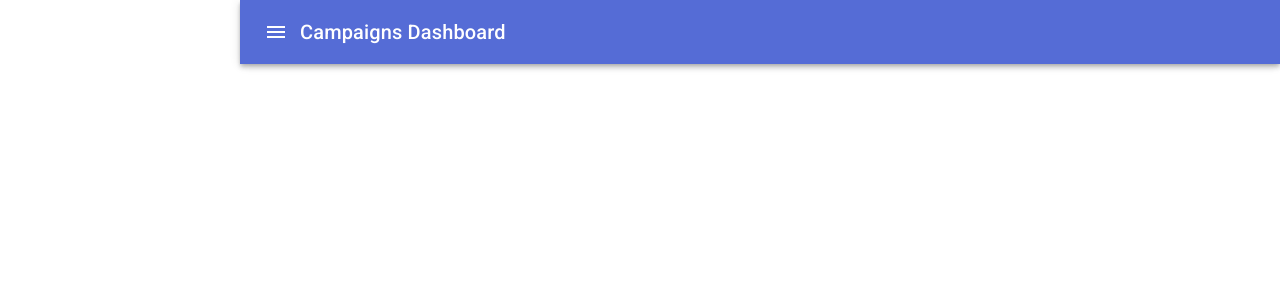
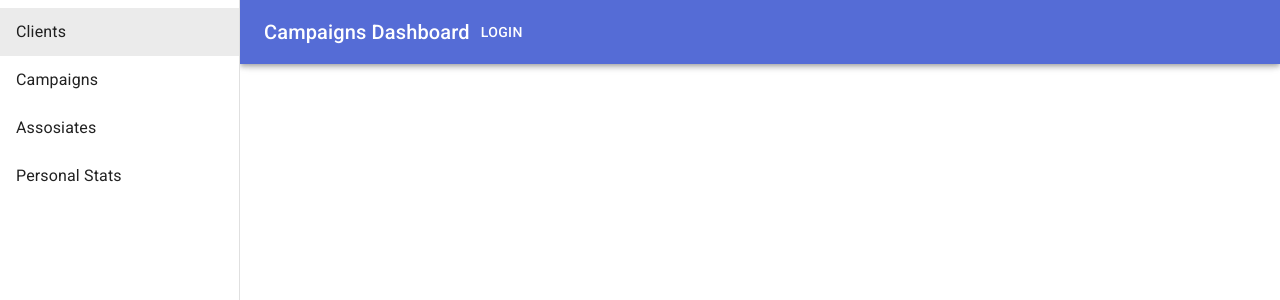
Before and after one commit to Jhon-Idrovo/campaigns-dashboard, a Next.js app: page /panel in a window 1280 px wide. Shown: the top 300 px of the page. Built offline with nearby package versions, Linux system fonts and the light colour scheme.

Commit message:
sidebar working, starting funcionality

```diff
--- a/pages/panel.tsx
+++ b/pages/panel.tsx
@@ -12,11 +12,14 @@
 import MenuIcon from "@material-ui/icons/Menu";
 import Toolbar from "@material-ui/core/Toolbar";
 import Typography from "@material-ui/core/Typography";
+import Button from "@material-ui/core/Button";
 //drawer
 import List from "@material-ui/core/List";
 import ListItem from "@material-ui/core/ListItem";
 import ListItemText from "@material-ui/core/ListItemText";
 
+import Drawer from "@material-ui/core/Drawer";
+import Hidden from "@material-ui/core/Hidden";
 const drawerWidth = 240;
 
 const useStyles = makeStyles((theme: Theme) =>
@@ -54,10 +57,41 @@
   })
 );
 
+function ResponsiveDrawer() {
+  const classes = useStyles();
+
+  const [selectedIndex, setSelectedIndex] = React.useState(0);
+  const handleListItemClick = (index: number) => {
+    setSelectedIndex(index);
+  };
+
+  const listItems = ["Clients", "Campaigns", "Assosiates", "Personal Stats"];
+
+  return (
+    <div>
+      <div className={classes.toolbar}>
+        <List component="nav" aria-label={listItems.join(" ")}>
+          {listItems.map((text, index) => (
+            <ListItem
+              button
+              key={text + index}
+              selected={selectedIndex === index}
+              onClick={() => handleListItemClick(index)}
+            >
+              <ListItemText primary={text} />
+            </ListItem>
+          ))}
+        </List>
+      </div>
+    </div>
+  );
+}
+
 function Panel() {
   const classes = useStyles();
   const theme = useTheme();
   const [drawerOpen, setDrawerOpen] = React.useState(false);
+  //const [activeSection, setActiveSection] = React.useState(0)
 
   const handleDrawerToggle = () => {
     setDrawerOpen((prev) => !prev);
@@ -72,40 +106,50 @@
             aria-label="open drawer"
             edge="start"
             onClick={handleDrawerToggle}
-            className={classes.menuutton}
+            className={classes.menuButton}
           >
             <MenuIcon />
           </IconButton>
           <Typography variant="h6">Campaigns Dashboard</Typography>
+          <Button color="inherit">Login</Button>
         </Toolbar>
       </AppBar>
+      <nav className={classes.drawer} aria-label="mailbox folders">
+        {/* The implementation can be swapped with js to avoid SEO duplication of links. */}
+        {/* Open on demand variant */}
+        <Hidden smUp implementation="css">
+          <Drawer
+            // container={container}
+            variant="temporary"
+            anchor={theme.direction === "rtl" ? "right" : "left"}
+            open={drawerOpen}
+            onClose={handleDrawerToggle}
+            classes={{
+              paper: classes.drawerPaper
+            }}
+            ModalProps={{
+              keepMounted: true // Better open performance on mobile.
+            }}
+          >
+            <ResponsiveDrawer />
+          </Drawer>
+        </Hidden>
+        {/* Always open variant */}
+        <Hidden xsDown implementation="css">
+          <Drawer
+            classes={{
+              paper: classes.drawerPaper
+            }}
+            variant="permanent"
+            open
+          >
+            <ResponsiveDrawer />
+          </Drawer>
+        </Hidden>
+      </nav>
+      <main>content here</main>
     </div>
   );
 }
 
 export default Panel;
-
-function ResonsiveDrawer({ isOpen }) {
-  const classes = useStyles();
-
-  const [selectedIndex, setSelectedIndex] = React.useState(undefined);
-  const handleListItemClick = (index: number) => {
-    setSelectedIndex(index);
-  };
-
-  const listItems = ["Clients", "Campaigns", "Assosiates", "Personal Stats"];
-
-  return (
-    <div>
-      <div className={classes.toolbar}>
-        <List>
-          {listItems.map((text, index) => (
-            <ListItem button key={text + index}>
-              <ListItemText primary={text} />
-            </ListItem>
-          ))}
-        </List>
-      </div>
-    </div>
-  );
-}
```
